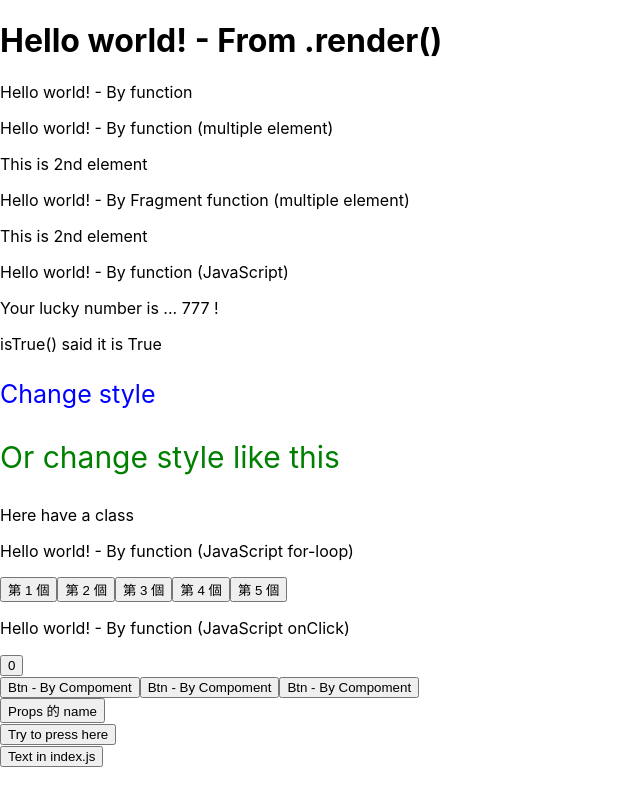
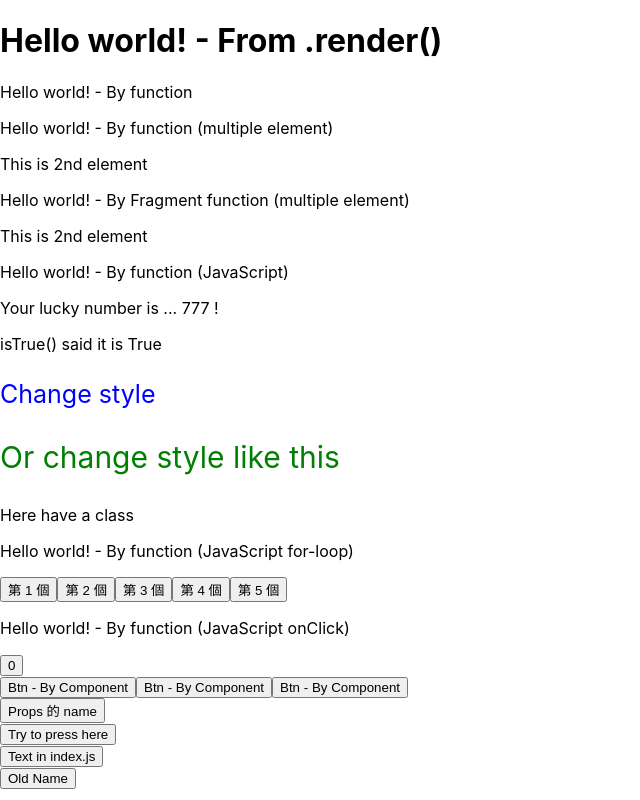
Before and after one commit to saketora95/React-Practice, a React (Create React App) app: page / in a window 1280 px wide. Shown: the whole page, without its empty margins (0-640 px from the left). Built offline with nearby package versions, Linux system fonts and the light colour scheme.

Commit message:
2023-04-11 : 向後練習。

```diff
--- a/public/index.html
+++ b/public/index.html
@@ -36,12 +36,13 @@
     <div id="render_6"></div>
     <div id="render_7"></div>
 
+    <div id="component_1"></div>
+    <div id="component_2"></div>
+    <div id="component_3"></div>
+    <div id="component_4"></div>
 
-
-    <div id="compoment_1"></div>
-    <div id="compoment_2"></div>
-    <div id="compoment_3"></div>
-    <div id="compoment_4"></div>
+    <div id="class_1"></div>
+    <div id="class_2"></div>
     <!--
       This HTML file is a template.
       If you open it directly in the browser, you will see an empty page.
--- a/src/App.js
+++ b/src/App.js
@@ -1,10 +1,10 @@
-// import logo from './logo.svg';
 import './App.css';
+import React from 'react';
 
-// Compoment
-function TestCompoment() {
+// Component
+function TestComponent() {
     return (
-        <button>Btn - By Compoment</button>
+        <button>Btn - By Component</button>
     );
 }
 
@@ -33,25 +33,21 @@ function TestChildren(props) {
     );
 }
 
-export {TestCompoment, TestProps, printMessage, TestFuncProps, TestChildren};
+// Class Component
+class TestClass extends React.Component {
+    // constructor() {
+    //     super();
+    //     this.testValue = 100;
+    // }
 
-// function App() {
-//   return (
-//     <div className="App">
-//       <header className="App-header">
-//         <img src={logo} className="App-logo" alt="logo" />
-//         <p>
-//           Edit <code>src/App.js</code> and save to reload.
-//         </p>
-//         <a
-//           className="App-link"
-//           href="https://reactjs.org"
-//           target="_blank"
-//           rel="noopener noreferrer"
-//         >
-//           Learn React
-//         </a>
-//       </header>
-//     </div>
-//   );
-// }
+    render() {
+        return(
+            <button onClick={ this.props.handleClick }> { this.props.name } </button>
+        );
+    }
+}
+
+export {
+    TestComponent, TestProps, printMessage, TestFuncProps, TestChildren,
+    TestClass,
+};
--- a/src/index.js
+++ b/src/index.js
@@ -2,7 +2,10 @@ import React from 'react';
 import ReactDOM from 'react-dom/client';
 import './index.css';
 import reportWebVitals from './reportWebVitals';
-import {TestCompoment, TestProps, printMessage, TestFuncProps, TestChildren} from './App';
+import {
+    TestComponent, TestProps, printMessage, TestFuncProps, TestChildren,
+    TestClass,
+} from './App';
 
 // Normal render
 const render_1 = ReactDOM.createRoot(document.getElementById('render_1'));
@@ -120,27 +123,27 @@ render_7.render(
     testOnClickRender()
 );
 
-// Compoment
-const compoment_1 = ReactDOM.createRoot(document.getElementById('compoment_1'));
-compoment_1.render(
+// Component
+const component_1 = ReactDOM.createRoot(document.getElementById('component_1'));
+component_1.render(
     <div>
-        <TestCompoment/>
-        <TestCompoment/>
-        <TestCompoment/>
+        <TestComponent/>
+        <TestComponent/>
+        <TestComponent/>
     </div>
 );
 
 // Props
-const compoment_2 = ReactDOM.createRoot(document.getElementById('compoment_2'));
-compoment_2.render(
+const component_2 = ReactDOM.createRoot(document.getElementById('component_2'));
+component_2.render(
     <div>
         <TestProps name='Props 的 name' />
     </div>
 );
 
 // Props with function
-const compoment_3 = ReactDOM.createRoot(document.getElementById('compoment_3'));
-compoment_3.render(
+const component_3 = ReactDOM.createRoot(document.getElementById('component_3'));
+component_3.render(
     <div>
         <TestFuncProps text='Try to press here' handleClick={printMessage} />
         <div id="show-area"></div>
@@ -148,22 +151,24 @@ compoment_3.render(
 );
 
 // Children
-const compoment_4 = ReactDOM.createRoot(document.getElementById('compoment_4'));
-compoment_4.render(
+const component_4 = ReactDOM.createRoot(document.getElementById('component_4'));
+component_4.render(
     <div>
         <TestChildren> Text in index.js </TestChildren>
     </div>
 );
 
-// Original Content -
-// import App from './App';
-// const root = ReactDOM.createRoot(document.getElementById('root'));
-// root.render(
-//   <React.StrictMode>
-//     <App />
-//     <h1> Hello world!</h1>
-//   </React.StrictMode>
-// );
+// Class Component
+var testName = 'Old Name';
+const changeName = () => {
+    testName = 'New Name';
+    console.log('func. changeName - End.');
+}
+
+const class_1 = ReactDOM.createRoot(document.getElementById('class_1'));
+class_1.render(
+    <TestClass name={ testName } handleClick={ changeName } />
+);
 
 // If you want to start measuring performance in your app, pass a function
 // to log results (for example: reportWebVitals(console.log))
```
Also changed, not shown: 1 other file (tests, documents, lock files or other folders).
